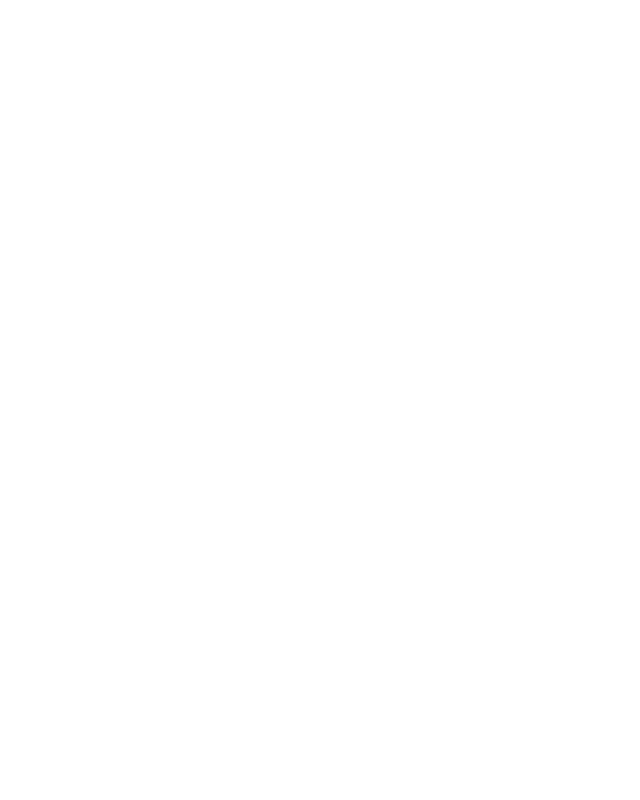
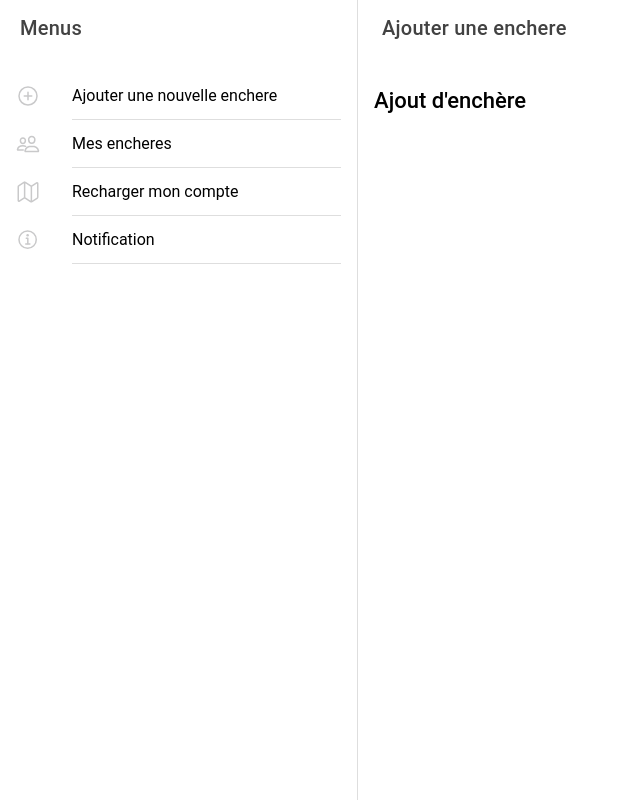
Before and after one commit to Dinamx/ProjetEnchereIonic, a React (Create React App) app: page /auction/new in a window 1280 px wide. Shown: the whole page, without its empty margins (0-640 px from the left). Built offline with nearby package versions, Linux system fonts and the light colour scheme.

Commit message:
Liste des side links
Liste des side Links

```diff
--- a/src/App.tsx
+++ b/src/App.tsx
@@ -24,6 +24,7 @@
 import './theme/variables.css';
 import Login from './pages/Login';
 import Signup from './pages/Signup';
+import AddAuction from './pages/AddAuction';
 
 setupIonicReact();
 
@@ -32,6 +33,7 @@
     <IonReactRouter>
       <IonRouterOutlet>
         <Route path="/" exact={true}>
+          {/* <Redirect to="/login" /> */}
           <Redirect to="/login" />
         </Route>
         {/* Login */}
@@ -46,6 +48,14 @@
         <Route path="/home" exact={true}>
           <Home />
         </Route>
+        {/* List of an auction */}
+        <Route path="/auction/:id" exact={true}>
+          <Home />
+        </Route>
+        {/* Add an auction */}
+        <Route path="/auction/new" exact={true}>
+          <AddAuction />
+        </Route>
         {/* One Auction */}
         <Route path="/message/:id">
           <ViewMessage />
--- a/src/components/Menu.tsx
+++ b/src/components/Menu.tsx
@@ -1,20 +1,53 @@
 import {
     IonButtons,
     IonContent,
+    IonIcon,
     IonItem,
     IonLabel,
     IonMenu,
     IonMenuButton,
+    IonMenuToggle,
     IonNote,
     IonTitle,
     IonToolbar
 } from '@ionic/react';
+import { calendarOutline, peopleOutline, mapOutline, informationCircleOutline, person, help, logOut, logIn, personAdd, addCircleOutline } from 'ionicons/icons';
+import { useLocation } from 'react-router-dom';
 import { Message } from '../data/messages';
 import './MessageListItem.css';
+// Liste des liens a ajouter sur le menu
+const routes = {
+    appPages: [
+        { title: 'Ajouter une nouvelle enchere', path: '/tabs/schedule', icon: addCircleOutline },
+        { title: 'Mes encheres', path: '/tabs/speakers', icon: peopleOutline },
+        { title: 'Recharger mon compte', path: '/tabs/map', icon: mapOutline },
+        { title: 'Notification', path: '/tabs/about', icon: informationCircleOutline }
+    ]
+};
+// Liste des trucs dans la variable page (Amin'izay mba tode precisena hoe inona ny inona)
+interface Pages {
+    title: string,
+    path: string,
+    icon: string,
+    routerDirection?: string
+}
+
+const Menu: React.FC = () => {
+    const location = useLocation();
+    function renderlistItems(list: Pages[]) {
+        return list
+            // .filter(route => !!route.path)
+            .map(p => (
+                <IonMenuToggle key={p.title} auto-hide="false">
+                    <IonItem detail={false} routerLink={p.path} routerDirection="none" className={location.pathname.startsWith(p.path) ? 'selected' : undefined}>
+                        <IonIcon slot="start" icon={p.icon} />
+                        <IonLabel>{p.title}</IonLabel>
+                    </IonItem>
+                </IonMenuToggle>
+            ));
+    }
 
 
-
-const Menu: React.FC = () => {
     return (
         <IonMenu contentId="main">
             <IonToolbar>
@@ -22,7 +55,7 @@
                 <IonTitle>Menus</IonTitle>
             </IonToolbar>
             <IonContent className="ion-padding">
-                Menu Content
+                {renderlistItems(routes.appPages)}
             </IonContent>
         </IonMenu>
     );
--- /dev/null
+++ b/src/pages/AddAuction.tsx
@@ -0,0 +1,59 @@
+import MessageListItem from '../components/MessageListItem';
+import { useState } from 'react';
+import { Message, getMessages } from '../data/messages';
+import {
+    IonButtons,
+    IonContent,
+    IonHeader,
+    IonList,
+    IonMenu,
+    IonMenuButton,
+    IonPage,
+    IonRefresher,
+    IonRefresherContent,
+    IonSplitPane,
+    IonTitle,
+    IonToolbar,
+    useIonViewWillEnter
+} from '@ionic/react';
+import Menu from '../components/Menu';
+import Auction from '../components/Auction';
+
+
+const AddAuction: React.FC = () => {
+
+    const [messages, setMessages] = useState<Message[]>([]);
+
+    useIonViewWillEnter(() => {
+        const msgs = getMessages();
+        setMessages(msgs);
+    });
+
+    const refresh = (e: CustomEvent) => {
+        setTimeout(() => {
+            e.detail.complete();
+        }, 3000);
+    };
+
+    return (
+
+        <IonSplitPane when="xl" contentId="main">
+            {/* Menu and all Links */}
+            <Menu></Menu>
+            <div className="ion-page" id="main">
+                <IonToolbar>
+                    <IonButtons slot="start">
+                        <IonMenuButton />
+                    </IonButtons>
+                    <IonTitle>Ajouter une enchere</IonTitle>
+                </IonToolbar>
+                <IonContent className="ion-padding">
+                    <h3>Ajout d'enchère</h3>
+                </IonContent>
+            </div>
+        </IonSplitPane>
+
+    );
+};
+
+export default AddAuction;
--- a/src/pages/Login.tsx
+++ b/src/pages/Login.tsx
@@ -40,7 +40,7 @@
 
     const login = async (e: React.FormEvent) => {
         history.push('/home', { direction: 'none' });
-        e.preventDefault();
+        // e.preventDefault();
         setFormSubmitted(true);
         if (!username) {
             setUsernameError(true);
```
